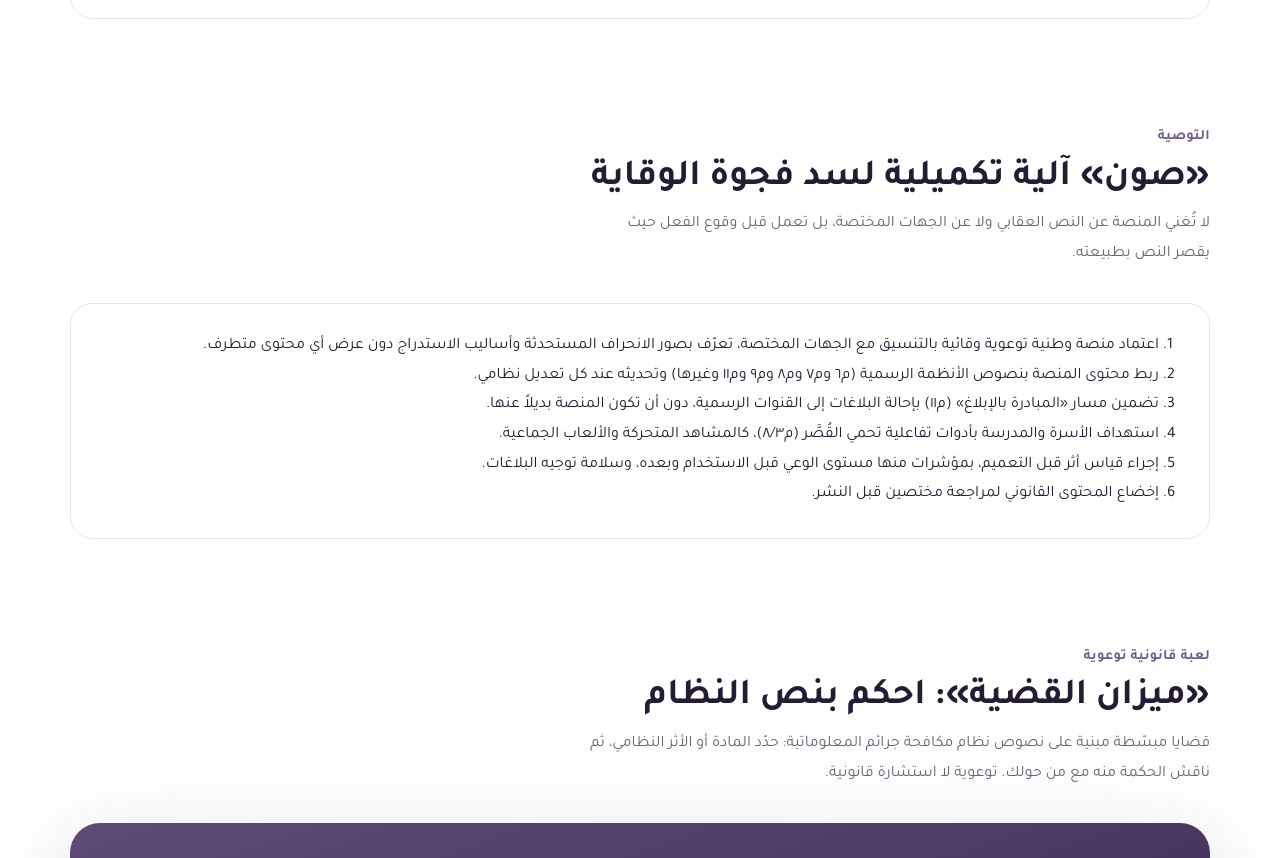
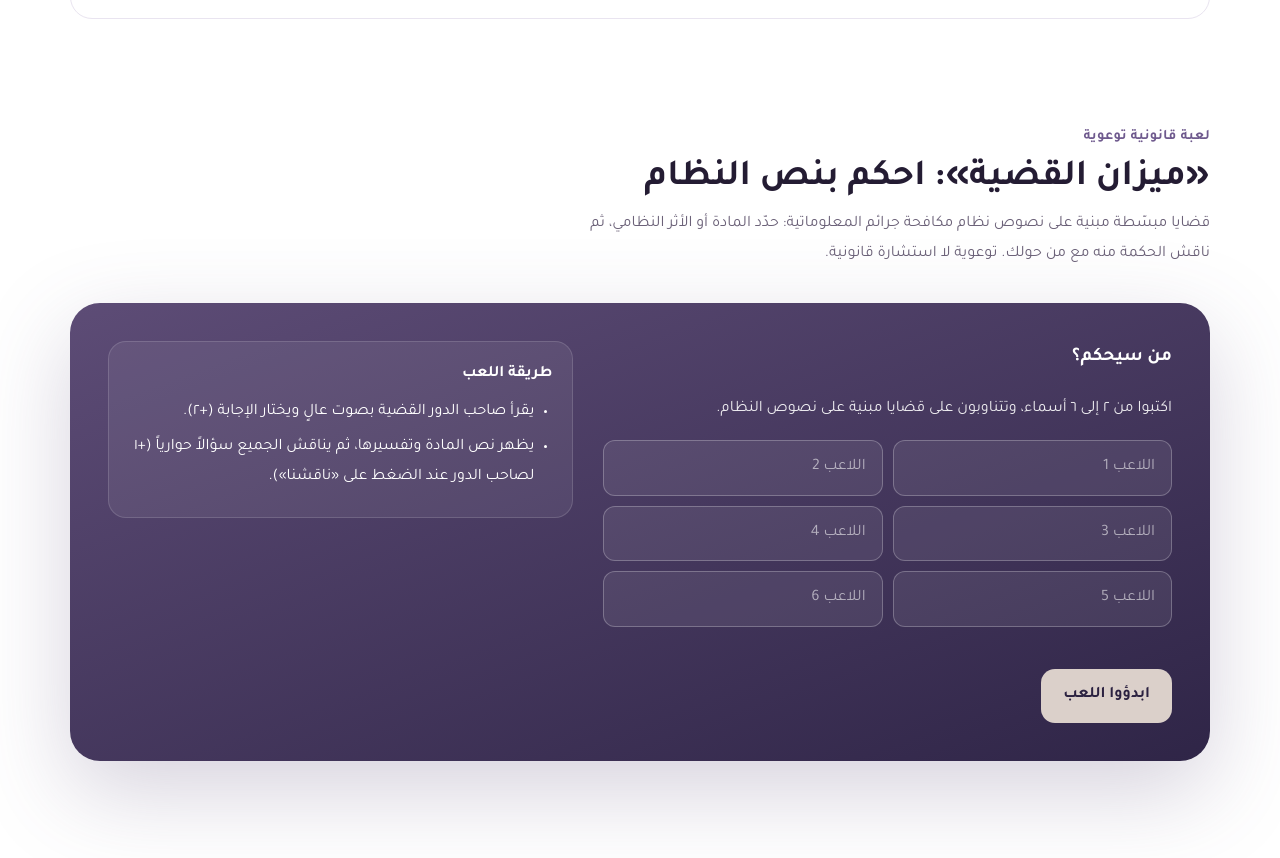
Before and after one commit to bato670/Save, a plain HTML site: page index.html in a window 1280 px wide. Shown: the part 6052-6910 px from the top of the page. Drawn offline with Linux system fonts and the light colour scheme.

Commit message:
Add files via upload

```diff
--- a/index.html
+++ b/index.html
@@ -244,7 +244,7 @@ nav.show{display:block}nav ul{flex-direction:column;gap:2px}nav li>a{display:blo
 <li class="dd"><button class="dt">العب مع صون ▾</button><div class="dm"><small>أنشطة صون الترفيهية</small><a href="#game">لمّة صون · لعبة العائلة</a><a href="#lawgame">ميزان القضية</a><a href="#lockgame">قفل صون</a><a href="#quiz">اختبر وعيك</a></div></li>
 <li><a href="#academy">أكاديمية صون</a></li>
 <li class="dd"><button class="dt">أدوات صون ▾</button><div class="dm"><small>أدوات للوقاية</small><a href="#engine">محرك كشف أنماط الاستدراج</a><a href="#engine">فحص المحتوى المولَّد</a></div></li>
-<li class="dd"><button class="dt">الشراكات ▾</button><div class="dm"><small>للجهات والمدارس</small><a href="#models">النموذج والرادع النظامي</a><a href="#recommend">التوصية</a></div></li>
+<li class="dd"><button class="dt">الشراكات ▾</button><div class="dm"><small>للجهات والمدارس</small><a href="#models">النموذج والرادع النظامي</a></div></li>
 </ul></nav>
 <a class="btn" href="#report">أبلغ الآن</a>
 </div></header>
@@ -353,8 +353,6 @@ nav.show{display:block}nav ul{flex-direction:column;gap:2px}nav li>a{display:blo
 <div class="lp rv" style="margin-top:26px"><h3 style="margin-top:0">فحص المحتوى المولَّد بالذكاء الاصطناعي</h3><p style="color:var(--mute);margin-top:0">حدّد ما تلاحظه في المقطع أو الصورة، والفحص الآلي للوسائط يُضاف بالشراكة مع جهات تقنية متخصصة.</p><div id="ac"></div><div class="meter"><i id="am"></i></div><div id="av" style="font-weight:700"></div></div>
 </div></section>
 
-<section id="recommend" style="padding-top:20px"><div class="wrap"><div class="head rv"><div><span class="k">التوصية</span><h2>«صون» آلية تكميلية لسد فجوة الوقاية</h2><p class="sub">لا تُغني المنصة عن النص العقابي ولا عن الجهات المختصة، بل تعمل قبل وقوع الفعل حيث يقصر النص بطبيعته.</p></div></div>
-<div class="lp rv"><ol style="margin:0;padding-inline-start:22px"><li>اعتماد منصة وطنية توعوية وقائية بالتنسيق مع الجهات المختصة، تعرّف بصور الانحراف المستحدثة وأساليب الاستدراج دون عرض أي محتوى متطرف.</li><li>ربط محتوى المنصة بنصوص الأنظمة الرسمية (م٦ وم٧ وم٨ وم٩ وم١١ وغيرها) وتحديثه عند كل تعديل نظامي.</li><li>تضمين مسار «المبادرة بالإبلاغ» (م١١) بإحالة البلاغات إلى القنوات الرسمية، دون أن تكون المنصة بديلاً عنها.</li><li>استهداف الأسرة والمدرسة بأدوات تفاعلية تحمي القُصَّر (م٨/٣)، كالمشاهد المتحركة والألعاب الجماعية.</li><li>إجراء قياس أثر قبل التعميم، بمؤشرات منها مستوى الوعي قبل الاستخدام وبعده، وسلامة توجيه البلاغات.</li><li>إخضاع المحتوى القانوني لمراجعة مختصين قبل النشر.</li></ol></div></div></section>
 <section id="lawgame" style="padding-top:20px"><div class="wrap"><div class="head rv"><div><span class="k">لعبة قانونية توعوية</span><h2>«ميزان القضية»: احكم بنص النظام</h2><p class="sub">قضايا مبسّطة مبنية على نصوص نظام مكافحة جرائم المعلوماتية: حدّد المادة أو الأثر النظامي، ثم ناقش الحكمة منه مع من حولك. توعوية لا استشارة قانونية.</p></div></div><div class="game rv" id="lm"></div></div></section>
 <section id="lockgame" style="padding-top:20px"><div class="wrap"><div class="head rv"><div><span class="k">لعبة الحروف</span><h2>«قفل صون»: افتحوا القفل بالمعرفة</h2><p class="sub">لعبة فريقين مستوحاة من ألعاب الحروف، لكن على شكل قفل. كل حرف يخفي سؤالاً عن الوقاية والحماية النظامية، والفريق الذي يوصل جانبيه أولاً يفتح القفل.</p></div></div>
 <div class="game rv" id="kg"></div></div></section>
```
